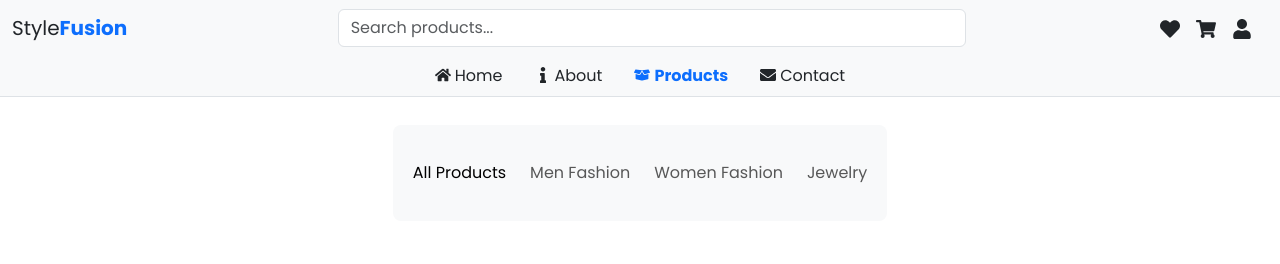
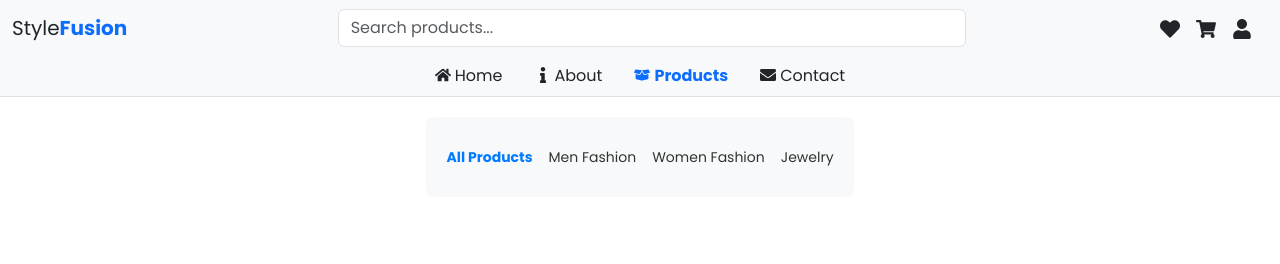
Before and after one commit to hamxasajid/ecommerce-back-end, a React (Vite) app in the folder client/: page /products in a window 1280 px wide. Shown: the top 264 px of the page. Built offline with nearby package versions, Linux system fonts and the light colour scheme; no server answers.

Commit message:
Search Functionally initialized

```diff
--- a/client/src/App.jsx
+++ b/client/src/App.jsx
@@ -11,6 +11,7 @@ import Jewelry from "./assets/Components/SubComponenet/Jewelry";
 import Footer from "./assets/Components/Footer";
 import Details from "./assets/Components/SubComponenet/Details";
 import Checkout from "./assets/Components/SubComponenet/Checkout";
+import SearchResults from "./assets/Components/SearchResults";
 const App = () => {
   return (
     <>
@@ -28,6 +29,7 @@ const App = () => {
             <Route path="/productdetails/:productId" element={<Details />} />
             <Route path="/cart" element={<Checkout />} />
             <Route path="/contact" element={<Contact />} />
+            <Route path="/search_result" element={<SearchResults />} />
           </Route>
         </Routes>
         <Footer />
--- a/client/src/assets/Components/Nav.jsx
+++ b/client/src/assets/Components/Nav.jsx
@@ -16,8 +16,15 @@ const Nav = () => {
   const [offCanvasOpen, setOffCanvasOpen] = useState(false);
   const location = useLocation();
 
-  const isActive = (path) =>
-    location.pathname === path ? "text-primary fw-bold" : "text-dark";
+  // Active function checks if the current path starts with the given path
+  const isActive = (path) => {
+    if (path === "/products") {
+      return location.pathname.startsWith("/products")
+        ? "text-primary fw-bold"
+        : "text-dark";
+    }
+    return location.pathname === path ? "text-primary fw-bold" : "text-dark";
+  };
 
   return (
     <>
--- a/client/src/assets/Components/Products.jsx
+++ b/client/src/assets/Components/Products.jsx
@@ -10,13 +10,13 @@ const Products = () => {
     <>
       <div className="container parentContainer-nav">
         <div className="head">
-          <div className="productNav p-2">
+          <div className="productNav">
             <nav className="navbar bg-body-tertiary rounded-3">
               <div className="container d-flex justify-content-center">
-                <ul className="navbar-nav flex-row gap-4">
+                <ul className="navbar-nav flex-row gap-3">
                   <li className="nav-item">
                     <Link
-                      className={`nav-link ${isActive("/products")}`}
+                      className={`nav-link-nav ${isActive("/products")}`}
                       to="/products"
                     >
                       All Products
@@ -24,7 +24,7 @@ const Products = () => {
                   </li>
                   <li className="nav-item">
                     <Link
-                      className={`nav-link ${isActive(
+                      className={`nav-link-nav ${isActive(
                         "/products/men-fashion"
                       )}`}
                       to="/products/men-fashion"
@@ -34,7 +34,7 @@ const Products = () => {
                   </li>
                   <li className="nav-item">
                     <Link
-                      className={`nav-link ${isActive(
+                      className={`nav-link-nav ${isActive(
                         "/products/women-fashion"
                       )}`}
                       to="/products/women-fashion"
@@ -44,7 +44,9 @@ const Products = () => {
                   </li>
                   <li className="nav-item">
                     <Link
-                      className={`nav-link ${isActive("/products/jewelry")}`}
+                      className={`nav-link-nav ${isActive(
+                        "/products/jewelry"
+                      )}`}
                       to="/products/jewelry"
                     >
                       Jewelry
--- /dev/null
+++ b/client/src/assets/Components/SearchResults.jsx
@@ -0,0 +1,88 @@
+import { useEffect, useState } from "react";
+import { useLocation } from "react-router-dom";
+
+const SearchResults = () => {
+  const [products, setProducts] = useState([]);
+  const [filteredProducts, setFilteredProducts] = useState([]);
+  const [categories, setCategories] = useState([]);
+  const [selectedCategory, setSelectedCategory] = useState("All");
+  const location = useLocation();
+  const query = new URLSearchParams(location.search).get("query");
+
+  useEffect(() => {
+    fetch(`http://localhost:5000/products?search=${query}`)
+      .then((res) => res.json())
+      .then((data) => {
+        setProducts(data);
+        setFilteredProducts(data);
+        // Extract unique categories from results
+        const uniqueCategories = [
+          "All",
+          ...new Set(data.map((item) => item.category)),
+        ];
+        setCategories(uniqueCategories);
+      })
+      .catch((err) => console.error("Error fetching search results:", err));
+  }, [query]);
+
+  // Handle category filtering
+  const handleCategoryChange = (category) => {
+    setSelectedCategory(category);
+    if (category === "All") {
+      setFilteredProducts(products);
+    } else {
+      setFilteredProducts(
+        products.filter((item) => item.category === category)
+      );
+    }
+  };
+
+  return (
+    <div className="container mt-4">
+      <h2 className="mb-3">Search Results for{query}</h2>
+
+      {/* Category Filters */}
+      {categories.length > 1 && (
+        <div className="mb-3">
+          <strong>Filter by Category:</strong>
+          <div className="d-flex flex-wrap mt-2">
+            {categories.map((category) => (
+              <button
+                key={category}
+                className={`btn me-2 ${
+                  selectedCategory === category
+                    ? "btn-primary"
+                    : "btn-outline-primary"
+                }`}
+                onClick={() => handleCategoryChange(category)}
+              >
+                {category}
+              </button>
+            ))}
+          </div>
+        </div>
+      )}
+
+      {/* Product Grid */}
+      <div className="row">
+        {filteredProducts.length > 0 ? (
+          filteredProducts.map((product) => (
+            <div key={product._id} className="col-md-4 mb-4">
+              <div className="card">
+                <div className="card-body">
+                  <h5 className="card-title">{product.name}</h5>
+                  <p className="card-text">Category: {product.category}</p>
+                  <button className="btn btn-primary">View Product</button>
+                </div>
+              </div>
+            </div>
+          ))
+        ) : (
+          <p>No results found.</p>
+        )}
+      </div>
+    </div>
+  );
+};
+
+export default SearchResults;
--- a/client/src/assets/Components/SubComponenet/Product.css
+++ b/client/src/assets/Components/SubComponenet/Product.css
@@ -32,6 +32,18 @@
   align-items: center;
   flex-wrap: wrap;
   gap: 20px;
+}
+
+.nav-link-nav {
+  color: #333;
+  text-decoration: none;
+  font-size: clamp(9px, 2vw, 14px);
+}
+
+.nav-link-nav.active {
+  color: #007bff;
+  text-decoration: none !important;
+  font-weight: bold;
 }
 
 .card {
```
